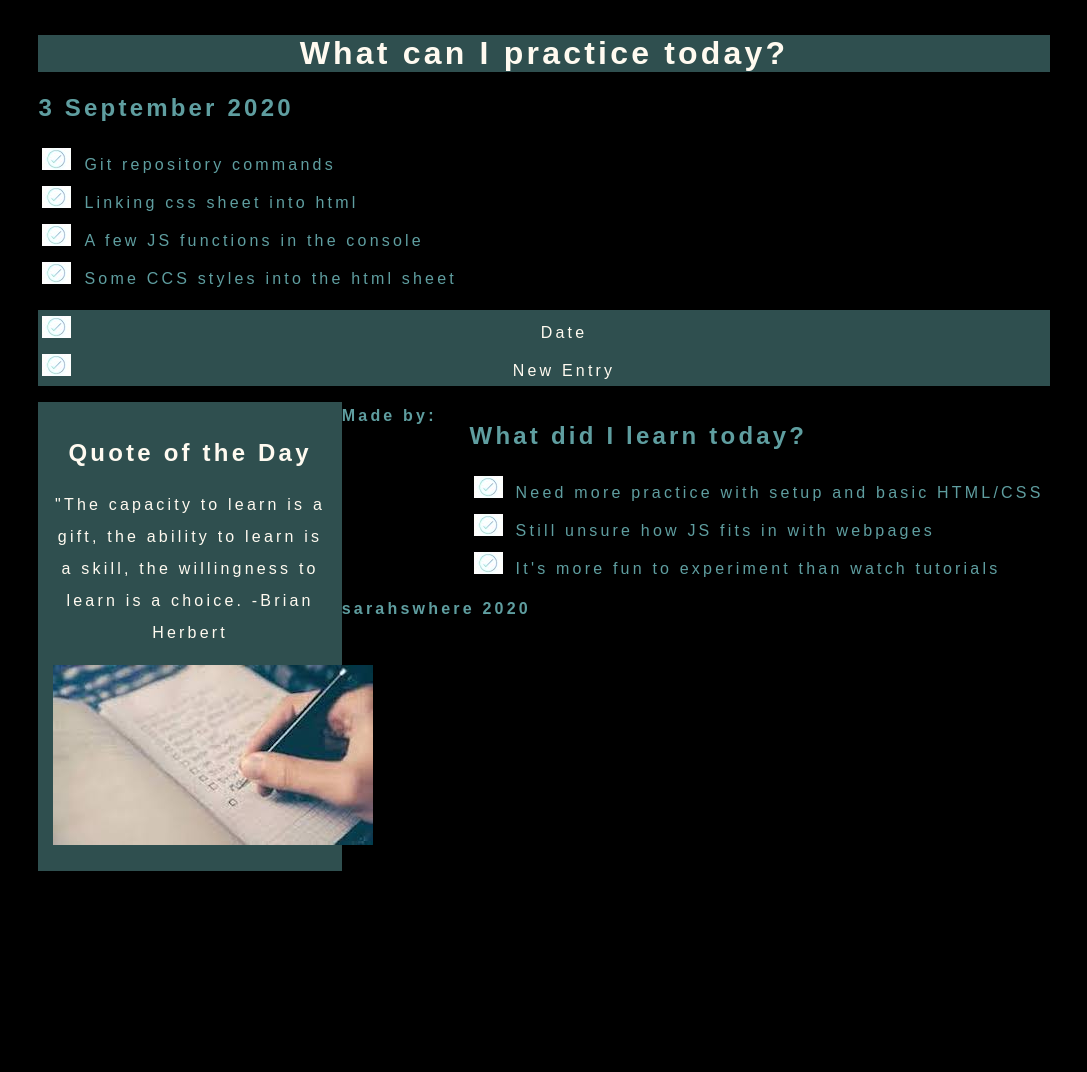
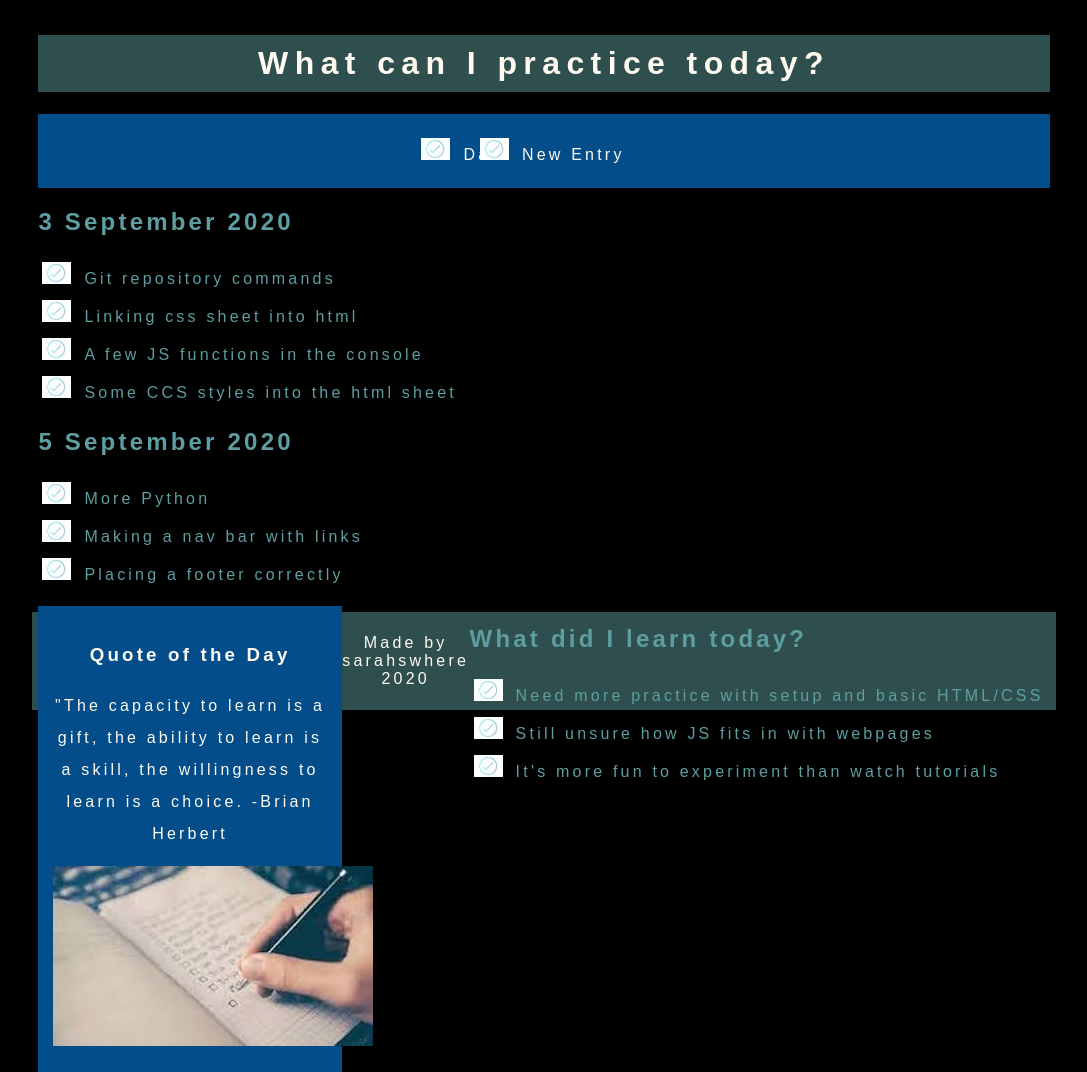
Before and after one commit to SarahsWhere/javascript-practice, a plain HTML site: page index.html in a window 1280 px wide. Shown: the whole page, without its empty margins (96-1183 px from the left). Before the commit the page ends 871 px from the top, so only its background shows below. Drawn offline with Linux system fonts and the light colour scheme; files whose address does not match are found by name.

Commit message:
Add index.html

```diff
--- a/index.html
+++ b/index.html
@@ -8,8 +8,17 @@
 </head>
 <body>
     <div class="container">
+
         <div>
             <h1>What can I practice today?</h1>
+
+            <div class="navbar">
+                <ol>
+                    <li>Date</li>
+                    <li>New Entry</li>
+                </ol>
+            </div>
+
             <h2>3 September 2020</h2>
             <ul>
                 <li>Git repository commands</li>
@@ -17,17 +26,16 @@
                 <li>A few JS functions in the console</li>
                 <li>Some CCS styles into the html sheet</li>
             </ul>
-        </div>
-
-        <div class="navbar">
-            <ol>
-                <li>Date</li>
-                <li>New Entry</li>
-            </ol>
+            <h2>5 September 2020</h2>
+            <ul>
+                <li>More Python</li>
+                <li>Making a nav bar with links</li>
+                <li>Placing a footer correctly</li>
+            </ul>
         </div>
 
         <div id="sidebar">
-            <h2>Quote of the Day</h2>
+            <h3>Quote of the Day</h3>
                 <p>"The capacity to learn is a gift, the ability to learn is a skill, the willingness to learn is a choice. -Brian Herbert</p>
             <img src="/Users/sarahswhere/javascript-practice/images/journalpage.jpeg" alt="journalpage">
         </div>
@@ -40,11 +48,12 @@
                 <li>It's more fun to experiment than watch tutorials</li>
             <ul>
         </div>
-
-        <div>
-            <H4 id="footer">Made by: sarahswhere 2020</H4>
-        </div>
     </div>
 </body>
+
+<footer id="imadedis">
+    <p>Made by sarahswhere 2020</p>
+</footer>
+
 <script src="index.js"></script>
 </html>
--- a/style.css
+++ b/style.css
@@ -7,24 +7,32 @@ body{
 .container{
     width: 80%;
     margin: auto;
+    padding: 6px;
+}
+.container li{
+    list-style: none;
 }
 .container h1{
     text-align: center;
+    text-emphasis: bold;
     background-color: darkslategray;
     color: floralwhite;
+    padding: 10px;
+    letter-spacing: 0.2em;
 }
-.container{
-    padding: 6px;
-    list-style: square;
-    list-style: none;
-}
-.navbar {
+.navbar{
     text-align: center;
-    background-color: darkslategray;
+    background-color: rgb(2, 77, 138);
     color: floralwhite;
     list-style-type: none;
     list-style-image: none;
     list-style: none;
+}
+.navbar ol{
+    list-style: none;
+    display: flex;
+    display: inline-flex;
+    padding: 2px;
 }
 .container li{
     padding: 6px;
@@ -36,7 +44,7 @@ body{
 #sidebar{
     float: left;
     width: 30%;
-    background-color: darkslategrey;
+    background-color: rgb(2, 77, 138);
     color: floralwhite;
     padding: 15px;
     box-sizing: border-box;
@@ -46,13 +54,12 @@ body{
 .learn{
     float: right;
 }
-.footer h4{
+footer{
     text-align: center;
+    text-emphasis: bold;
     background-color: darkslategray;
     color: floralwhite;
-    list-style-type: none;
-    float: left;
-    padding: 10px;
-    inline-size: 15em;
-    position: relative;
+    width: 80%;
+    margin: auto;
+    padding: 6px;
 }
```
